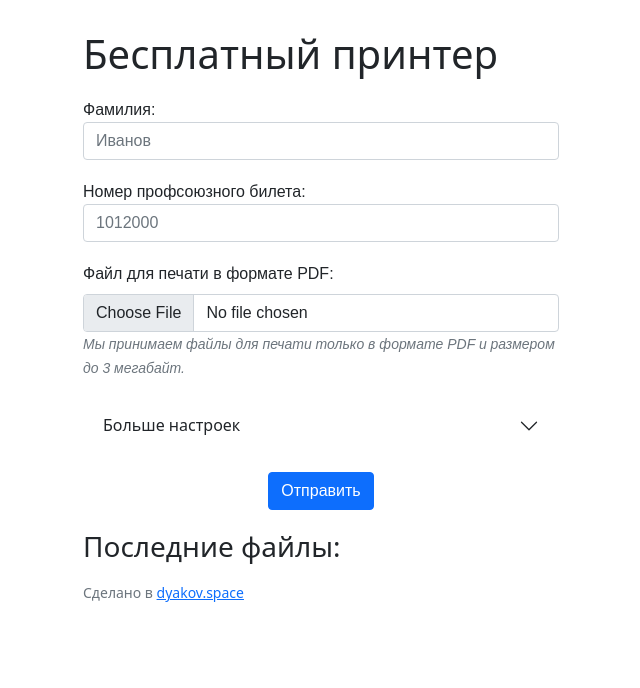
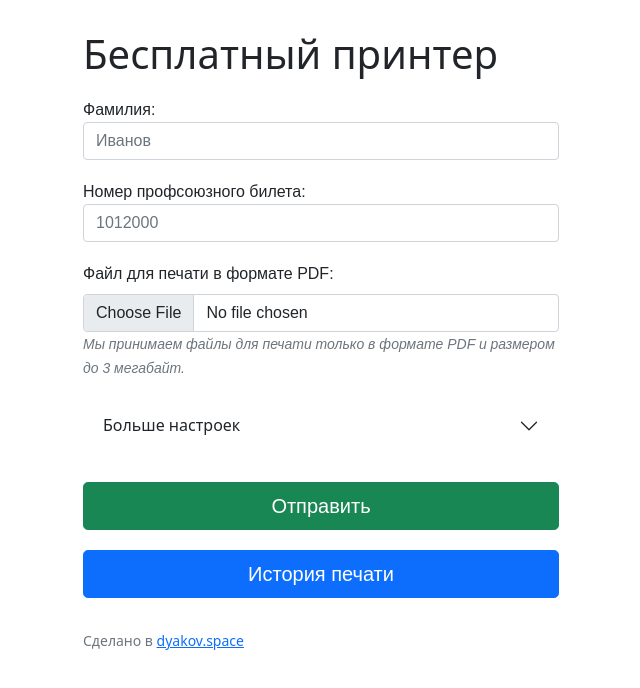
Before and after one commit to profcomff/print-webapp, a Vue app: page / in a window 1280 px wide. Shown: the top 688 px of the page, without its empty margins (319-959 px from the left). Built offline with nearby package versions, Linux system fonts and the light colour scheme.

Commit message:
New design

```diff
--- a/src/App.vue
+++ b/src/App.vue
@@ -1,3 +1,18 @@
 <template>
-  <router-view />
+  <div class="container-fluid">
+    <router-view />
+
+    <div v-if="!this.$route.query.embeded">
+      <small class="text-muted">
+        Сделано в <a href="https://dyakov.space/">dyakov.space</a>
+      </small>
+    </div>
+  </div>
 </template>
+
+<style scoped>
+.container-fluid {
+  max-width: 500px;
+  margin: 30px auto;
+}
+</style>
--- a/src/components/SendTaskDialog.vue
+++ b/src/components/SendTaskDialog.vue
@@ -33,7 +33,7 @@
         id="file"
         type="file"
         accept="application/pdf"
-        @input="file_on_change"
+        @input="(event) => (file = event.target.files[0])"
         aria-describedby="fileHelp"
         required
       />
@@ -106,7 +106,10 @@
     </div>
 
     <div class="form-actions">
-      <button type="submit" class="btn btn-primary">Отправить</button>
+      <button type="submit" class="btn btn-success btn-lg">Отправить</button>
+      <router-link class="btn btn-primary btn-lg" to="/history">
+        История печати
+      </router-link>
     </div>
   </form>
 </template>
@@ -122,11 +125,13 @@ export default {
       surname: undefined,
       number: undefined,
       file: undefined,
-      api_pin: undefined,
-      status: "PENDING",
+
       copies: 1,
       pages: "",
       twosided: false,
+
+      api_pin: undefined,
+      status: "PENDING",
     };
   },
   mounted() {
@@ -139,17 +144,13 @@ export default {
   },
   watch: {
     surname(new_surname) {
-      localStorage.surname = new_surname;
+      localStorage.setItem("surname", new_surname);
     },
     number(new_number) {
-      localStorage.number = new_number;
+      localStorage.setItem("number", new_number);
     },
   },
   methods: {
-    file_on_change(event) {
-      this.file = event.target.files[0];
-    },
-
     async send() {
       console.log("Start send routine");
       this.status = "PROGRESS";
--- a/src/components/TaskCompleteDialog.vue
+++ b/src/components/TaskCompleteDialog.vue
@@ -26,7 +26,11 @@
       </sup>
     </div>
     <div class="form-actions">
-      <button class="btn btn-primary" type="button" @click="returnButtonClick">
+      <button
+        class="btn btn-primary btn-lg"
+        type="button"
+        @click="this.$emit('click_return')"
+      >
         Вернуться
       </button>
     </div>
@@ -45,10 +49,5 @@ export default {
       required: false,
     },
   },
-  methods: {
-    returnButtonClick() {
-      this.$emit("click_return");
-    },
-  },
 };
 </script>
--- a/src/router/index.js
+++ b/src/router/index.js
@@ -7,15 +7,12 @@ const routes = [
     name: "Home",
     component: Home,
   },
-  // {
-  //   path: "/about",
-  //   name: "About",
-  //   // route level code-splitting
-  //   // this generates a separate chunk (about.[hash].js) for this route
-  //   // which is lazy-loaded when the route is visited.
-  //   component: () =>
-  //     import(/* webpackChunkName: "about" */ "@/views/About.vue"),
-  // },
+  {
+    path: "/history",
+    name: "History",
+    component: () =>
+      import(/* webpackChunkName: "history" */ "@/views/History.vue"),
+  },
 ];
 
 const router = createRouter({
--- /dev/null
+++ b/src/utils/history.js
@@ -0,0 +1,13 @@
+export function get_history() {
+  let hist = localStorage.getItem("print-history") || "[]";
+  hist = JSON.parse(hist);
+  return hist;
+}
+
+export function add_history(pin, name) {
+  let hist = get_history();
+  hist = hist.slice(-9);
+  hist.push({ pin: pin, name: name });
+  localStorage.setItem("print-history", JSON.stringify(hist));
+  return hist;
+}
--- /dev/null
+++ b/src/views/History.vue
@@ -0,0 +1,48 @@
+<template>
+  <div>
+    <div>
+      <h1 class="accordion-header" id="histAccordion-headingOne">
+        Последние файлы
+      </h1>
+      <small><router-link to="/">← Вернуться к печати</router-link></small>
+      <ul class="hist" v-if="hist.length > 0">
+        <li v-for="item in hist" v-bind:key="item.pin" class="hist-item">
+          <code>{{ item.pin }}</code> <small>{{ item.name }}</small>
+        </li>
+      </ul>
+      <p v-else>Вы еще ничего не печатали</p>
+    </div>
+  </div>
+</template>
+
+<script>
+import { defineComponent } from "vue";
+import { get_history } from "@/utils/history";
+
+export default defineComponent({
+  name: "Home",
+  data() {
+    return {
+      hist: [],
+    };
+  },
+  mounted() {
+    this.hist = get_history();
+    this.hist.reverse();
+  },
+});
+</script>
+
+<style>
+.hist {
+  list-style: none;
+}
+.hist-item {
+  display: block;
+  margin: 20px;
+  font-size: 1.5rem;
+}
+.hist-item > small {
+  font-size: 1rem;
+}
+</style>
--- a/src/views/Home.vue
+++ b/src/views/Home.vue
@@ -1,5 +1,5 @@
 <template>
-  <div class="home container-fluid">
+  <div>
     <div v-if="!this.$route.query.embeded">
       <h1>Бесплатный принтер</h1>
     </div>
@@ -10,21 +10,6 @@
       :pin="pin"
       @click_return="showSendTaskDialog"
     />
-    <div>
-      <h3 class="accordion-header" id="histAccordion-headingOne">
-        Последние файлы:
-      </h3>
-      <ul class="hist">
-        <li v-for="item in hist" v-bind:key="item.pin" class="hist-item">
-          {{ item.pin }} <small>{{ item.name }}</small>
-        </li>
-      </ul>
-    </div>
-    <div v-if="!this.$route.query.embeded">
-      <small class="text-muted"
-        >Сделано в <a href="https://dyakov.space/">dyakov.space</a></small
-      >
-    </div>
   </div>
 </template>
 
@@ -32,6 +17,7 @@
 import { defineComponent } from "vue";
 import SendTaskDialog from "@/components/SendTaskDialog.vue";
 import TaskCompleteDialog from "@/components/TaskCompleteDialog.vue";
+import { add_history } from "@/utils/history";
 
 export default defineComponent({
   name: "Home",
@@ -41,7 +27,6 @@ export default defineComponent({
   },
   data() {
     return {
-      hist: [],
       status: "PENDING",
       pin: "",
     };
@@ -49,7 +34,7 @@ export default defineComponent({
   methods: {
     showTaskCompleteDialog(status, pin, filename) {
       console.log(`${status}, ${pin}`);
-      if (status === "OK") this.save_hist(pin, filename);
+      if (status === "OK") add_history(pin, filename);
       var dialog = document.getElementById("send_task_dialog");
       this.status = status;
       this.pin = pin;
@@ -66,31 +51,11 @@ export default defineComponent({
         dialog.style.display = "block";
       }
     },
-
-    get_hist() {
-      var hist = localStorage.getItem("print-history") || "[]";
-      this.hist = JSON.parse(hist);
-    },
-
-    save_hist(pin, name) {
-      this.hist = this.hist.slice(-5, -1);
-      this.hist.push({ pin: pin, name: name });
-      localStorage.setItem("print-history", JSON.stringify(this.hist));
-    },
-  },
-
-  mounted() {
-    this.get_hist();
   },
 });
 </script>
 
 <style>
-.home {
-  max-width: 500px;
-  margin: 30px auto;
-}
-
 p,
 .form-group,
 .form-actions {
@@ -98,9 +63,9 @@ p,
   margin: 20px auto;
 }
 
-.form-actions {
-  background-color: transparent;
-  text-align: center;
+.form-actions > .btn {
+  width: 100%;
+  margin: 10px auto;
 }
 
 .hist {
```
